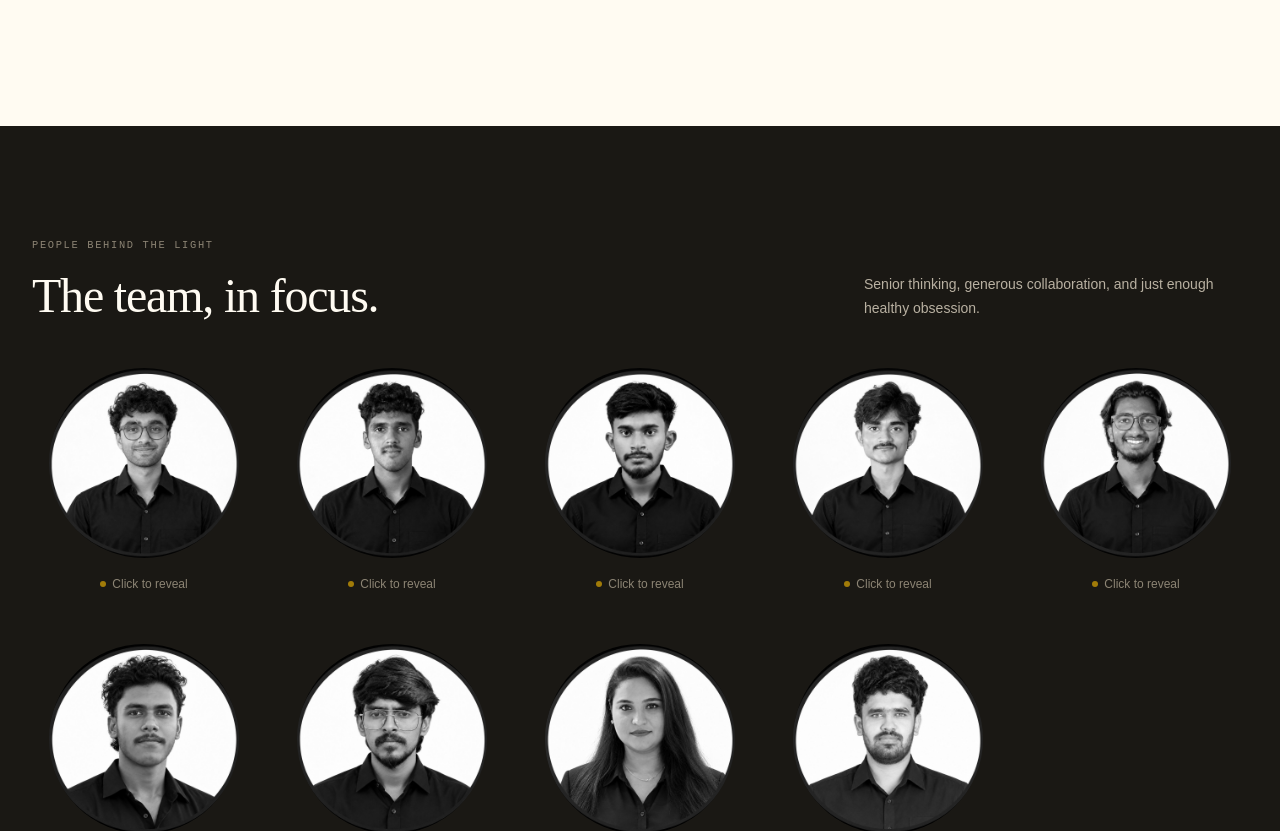
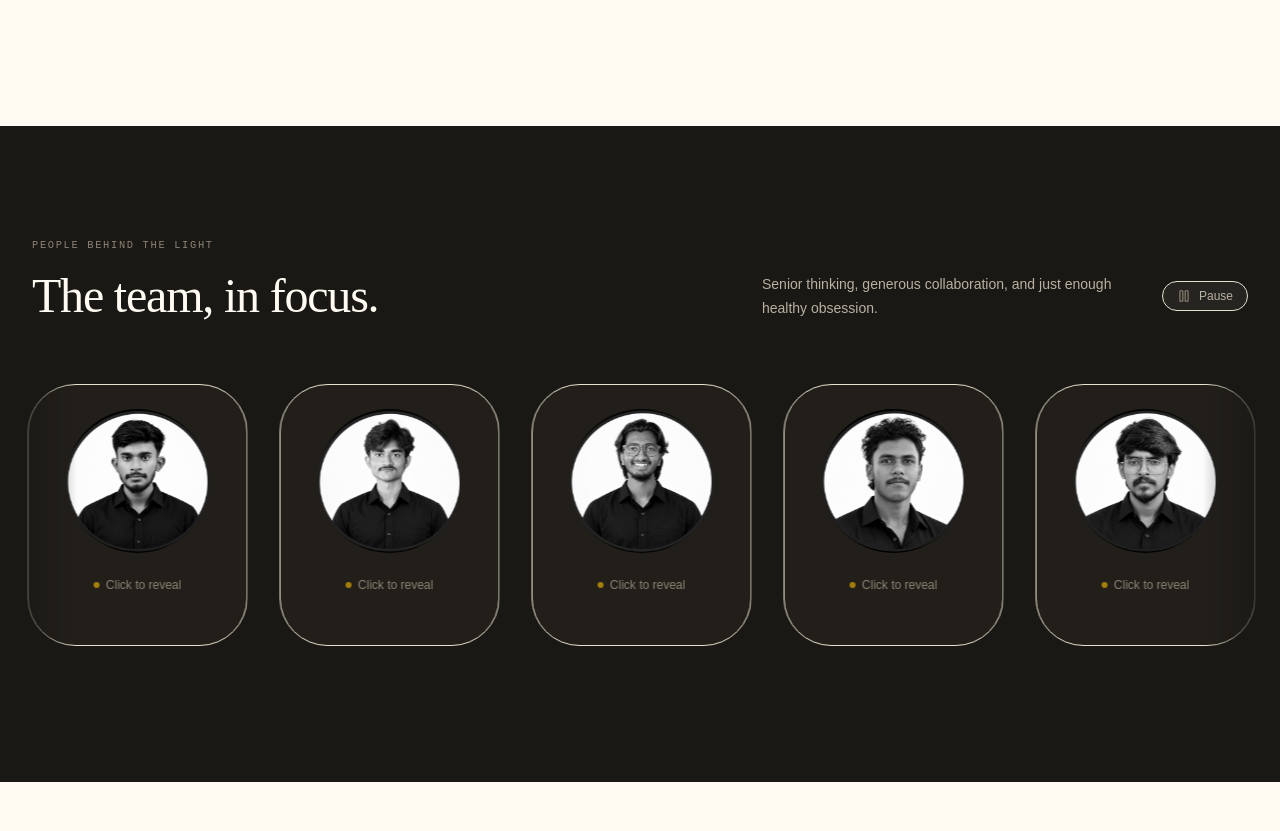
Before and after one commit to RavindraM0/lms, a React (Vite) app: page /about in a window 1280 px wide. Shown: the part 972-1803 px from the top of the page. Built offline with nearby package versions, Linux system fonts and the light colour scheme; a web font is replaced by a local one.

Commit message:
Animate team section with continuous marquee scroll matching home page brands section

```diff
--- a/src/pages/About.tsx
+++ b/src/pages/About.tsx
@@ -1,5 +1,5 @@
 import { useState } from "react";
-import { ArrowRight, Check } from "lucide-react";
+import { ArrowRight, Check, Play, Pause } from "lucide-react";
 import { Link } from "react-router-dom";
 import { Eyebrow, PageIntro, PageShell, Testimonial } from "@/components/LuminorSite";
 import { HowWeWorkGraphic } from "@/components/HowWeWorkGraphic";
@@ -27,6 +27,7 @@ const team = [
 
 export default function About() {
   const [revealedTeam, setRevealedTeam] = useState<Record<string, boolean>>({});
+  const [isPaused, setIsPaused] = useState(false);
 
   const toggleReveal = (name: string) => {
     setRevealedTeam((prev) => ({
@@ -34,6 +35,8 @@ export default function About() {
       [name]: !prev[name],
     }));
   };
+
+  const marqueeTeam = [...team, ...team];
 
   return <PageShell><main><PageIntro eyebrow="The studio" title={<>A little more <span className="italic text-[#ffbf00]">light</span> on the way in.</>} description="Luminor is an independent social and digital studio for brands with ambition, taste, and somewhere meaningful to go next." />
     <section className="mx-auto max-w-[1320px] px-5 pb-24 lg:px-8 lg:pb-32" data-testid="about-story-section">
@@ -55,29 +58,45 @@ export default function About() {
         </div>
       </div>
     </section>
-    <section className="bg-[#1a1814] text-[#fffbf2]" data-testid="about-team-section">
-      <div className="mx-auto max-w-[1320px] px-5 py-20 lg:px-8 lg:py-28">
-        <div className="flex flex-col justify-between gap-6 sm:flex-row sm:items-end">
-          <div>
-            <Eyebrow>People behind the light</Eyebrow>
-            <h2 className="mt-5 font-serif text-4xl tracking-tight sm:text-5xl">The team, in focus.</h2>
-          </div>
+    <section className="bg-[#1a1814] text-[#fffbf2] py-20 lg:py-28 overflow-hidden" data-testid="about-team-section">
+      <div className="mx-auto max-w-[1320px] px-5 lg:px-8 mb-10 flex flex-col justify-between gap-6 sm:flex-row sm:items-end">
+        <div>
+          <Eyebrow>People behind the light</Eyebrow>
+          <h2 className="mt-5 font-serif text-4xl tracking-tight sm:text-5xl">The team, in focus.</h2>
+        </div>
+        <div className="flex items-center gap-4">
           <p className="max-w-sm text-sm leading-6 text-[#b9b1a2]">
             Senior thinking, generous collaboration, and just enough healthy obsession.
           </p>
+          <button
+            type="button"
+            onClick={() => setIsPaused(!isPaused)}
+            className="flex items-center gap-2 rounded-full border border-white/20 bg-white/5 px-3.5 py-1.5 text-xs font-medium text-[#b9b1a2] transition hover:border-[#ffbf00] hover:text-[#ffbf00]"
+            aria-label={isPaused ? "Resume animation" : "Pause animation"}
+          >
+            {isPaused ? <Play className="size-3.5 text-[#ffbf00]" /> : <Pause className="size-3.5 text-[#8c8474]" />}
+            <span>{isPaused ? "Play" : "Pause"}</span>
+          </button>
         </div>
-        <div className="mt-12 grid grid-cols-2 sm:grid-cols-3 md:grid-cols-4 lg:grid-cols-5 gap-5 sm:gap-6">
-          {team.map(([name, role, image]) => {
+      </div>
+
+      <div className="relative w-full overflow-hidden mask-fade-edges">
+        <div
+          className="marquee-track py-6 gap-6 sm:gap-8 px-4"
+          style={{ animationPlayState: isPaused ? "paused" : "running" }}
+          data-testid="team-marquee-track"
+        >
+          {marqueeTeam.map(([name, role, image], idx) => {
             const isRevealed = !!revealedTeam[name];
             return (
               <div
-                key={name}
-                data-testid={`team-card-${name.toLowerCase().replaceAll(" ", "-")}`}
-                className="group cursor-pointer select-none"
+                key={`${name}-${idx}`}
+                data-testid={`team-card-${name.toLowerCase().replaceAll(" ", "-")}-${idx}`}
+                className="group relative flex flex-col items-center shrink-0 cursor-pointer select-none rounded-3xl border border-white/10 bg-[#24211c]/90 p-5 sm:p-6 w-[200px] sm:w-[220px] backdrop-blur-sm transition-all duration-300 hover:-translate-y-1.5 hover:border-[#ffbf00]/50 hover:bg-[#24211c] hover:shadow-[0_16px_36px_rgba(255,191,0,0.15)]"
                 onClick={() => toggleReveal(name)}
               >
                 <div
-                  className={`aspect-square max-w-[190px] w-full mx-auto overflow-hidden rounded-full transition-all duration-300 ${
+                  className={`aspect-square w-32 sm:w-36 overflow-hidden rounded-full transition-all duration-300 ${
                     isRevealed
                       ? "ring-4 ring-[#ffbf00] shadow-xl shadow-[#ffbf00]/25 scale-105"
                       : "group-hover:scale-105"
@@ -93,14 +112,14 @@ export default function About() {
                     }`}
                   />
                 </div>
-                <div className="mt-3.5 min-h-[48px] max-w-[190px] mx-auto text-center">
+                <div className="mt-4 min-h-[52px] w-full text-center">
                   {isRevealed ? (
                     <div className="animate-in fade-in slide-in-from-top-1 duration-300">
                       <h3 className="font-serif text-base sm:text-lg font-medium text-[#ffbf00] leading-snug">{name}</h3>
                       <p className="mt-0.5 text-xs text-[#b9b1a2] leading-tight">{role}</p>
                     </div>
                   ) : (
-                    <div className="flex items-center justify-center gap-1.5 pt-1 text-xs text-[#8c8474] group-hover:text-[#ffbf00]/80 transition-colors">
+                    <div className="flex items-center justify-center gap-1.5 pt-2 text-xs text-[#8c8474] group-hover:text-[#ffbf00]/90 transition-colors">
                       <span className="inline-block size-1.5 rounded-full bg-[#ffbf00]/60 animate-pulse" />
                       <span>Click to reveal</span>
                     </div>
```
